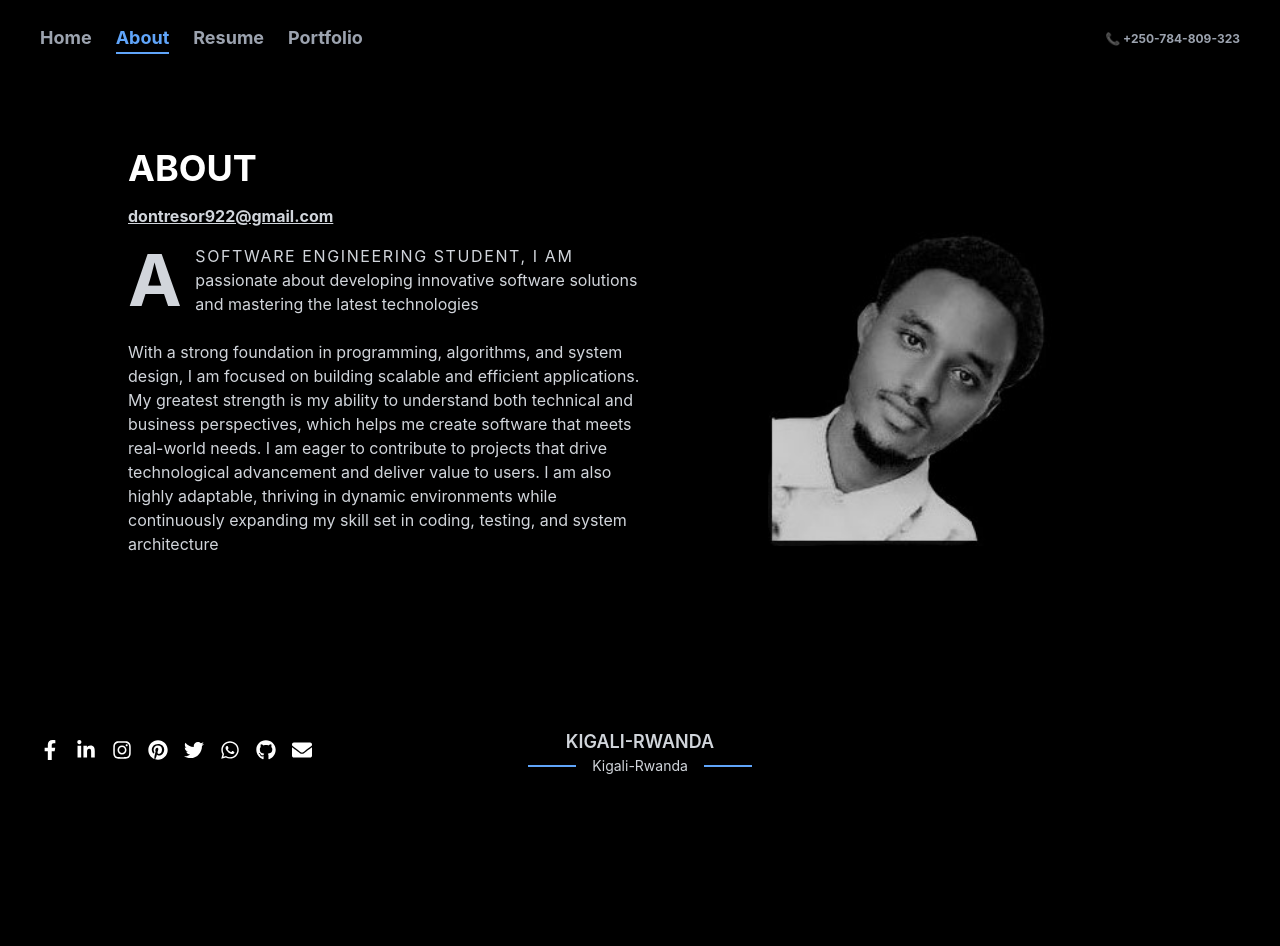
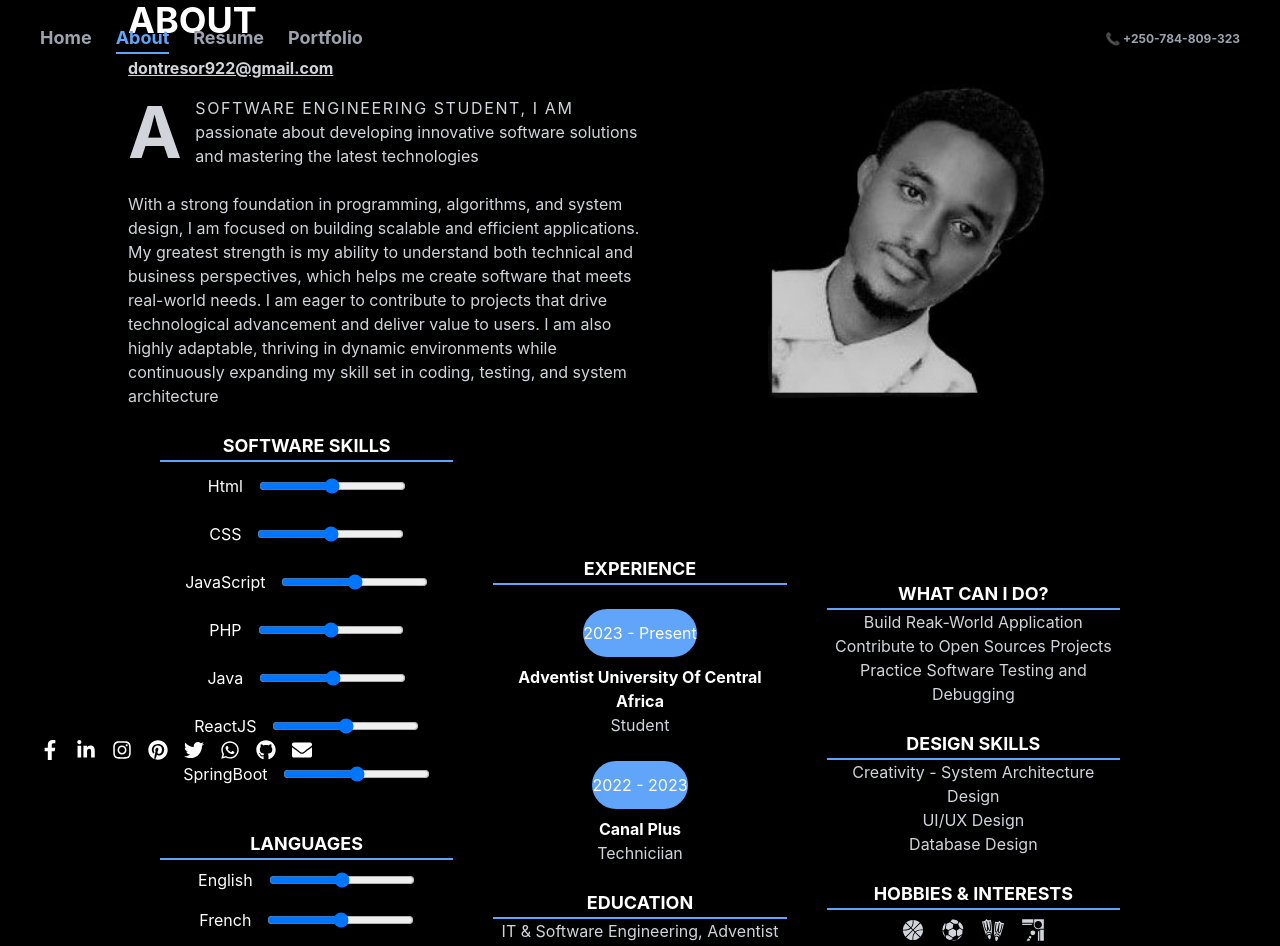
Before and after one commit to Don-tresor05/My-portfolio, a React (Create React App) app: page /about in a window 1280 px wide. Shown: the top 946 px of the page. Before the commit the page ends 800 px from the top, so only its background shows below. Built offline with nearby package versions, Linux system fonts and the light colour scheme.

Commit message:
Adding other page on About Page

```diff
--- a/src/components/AboutPage.jsx
+++ b/src/components/AboutPage.jsx
@@ -1,7 +1,8 @@
 import { motion } from "framer-motion";
 import { Link } from "react-router-dom";
 import { FaFacebookF, FaLinkedinIn, FaInstagram, FaPinterest, FaTwitter, FaWhatsapp, FaGithub, FaEnvelope } from "react-icons/fa";
-
+import R from "./R";
+import C from "./C";
 const AboutPage = () => {
   return (
     <div className="relative w-full h-screen bg-black text-white flex flex-col justify-between">
@@ -55,6 +56,11 @@ const AboutPage = () => {
         </motion.div>
       </div>
 
+      <div>
+        <R />
+        <C />
+      </div>
+
        <motion.div initial={{ y: 50, opacity: 0 }} animate={{ y: 0, opacity: 1 }} transition={{ duration: 1 }} className="absolute bottom-10 left-10 flex space-x-4 text-xl">
               {[
                 { href: "https://web.facebook.com/dontresor.irakoze/", icon: <FaFacebookF />, color: "hover:text-blue-400" },
@@ -74,7 +80,7 @@ const AboutPage = () => {
 
 
 
-      <footer className="bg-black text-gray-300 py-6">
+      {/* <footer className="bg-black text-gray-300 py-6">
       <div className="text-center">
         <p className="text-lg font-semibold">KIGALI-RWANDA</p>
         <div className="flex items-center justify-center space-x-4">
@@ -83,7 +89,7 @@ const AboutPage = () => {
           <span className="w-12 h-0.5 bg-blue-400"></span>
         </div>
       </div>
-    </footer>
+    </footer> */}
     </div>
   );
 };
```
